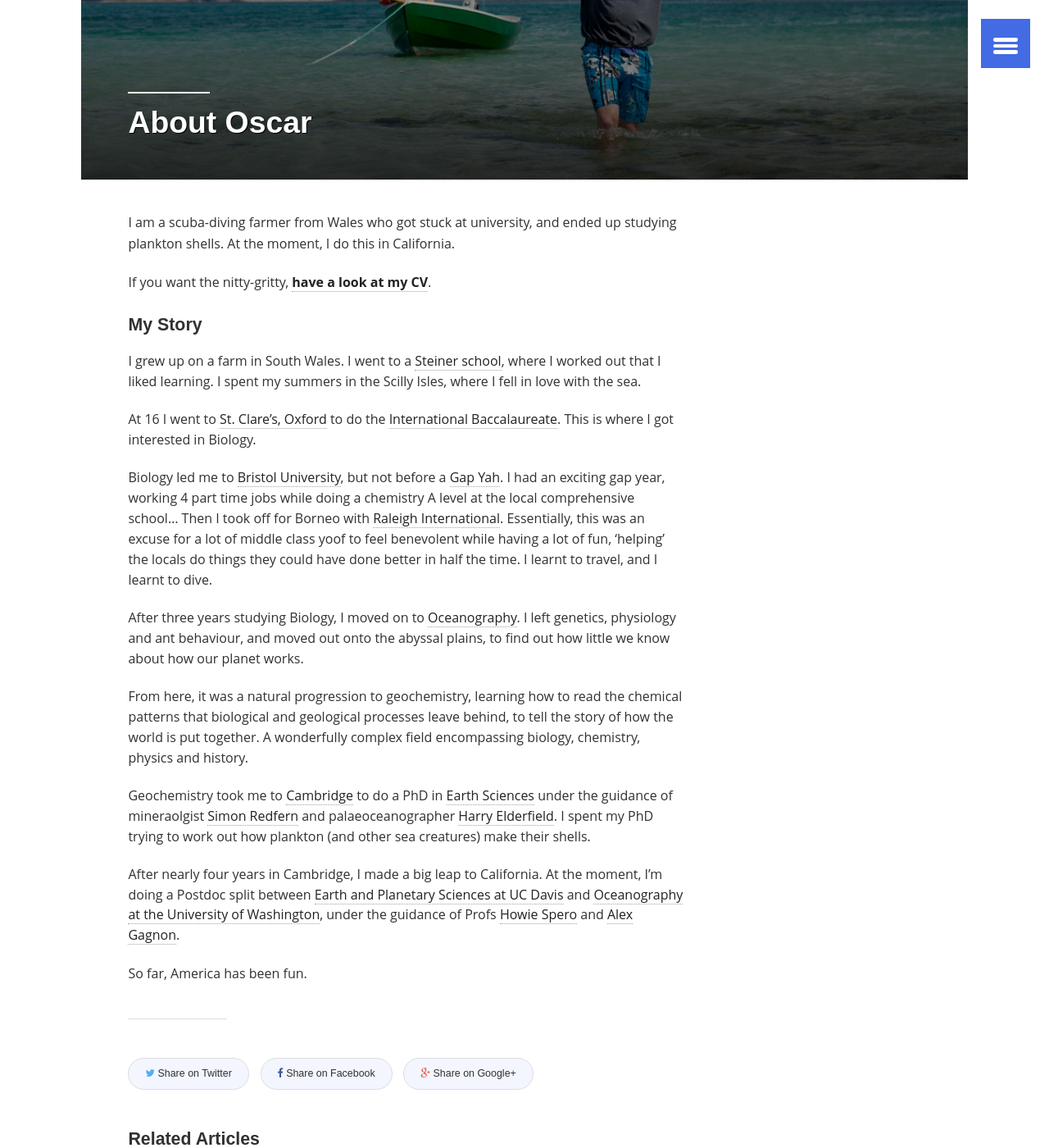
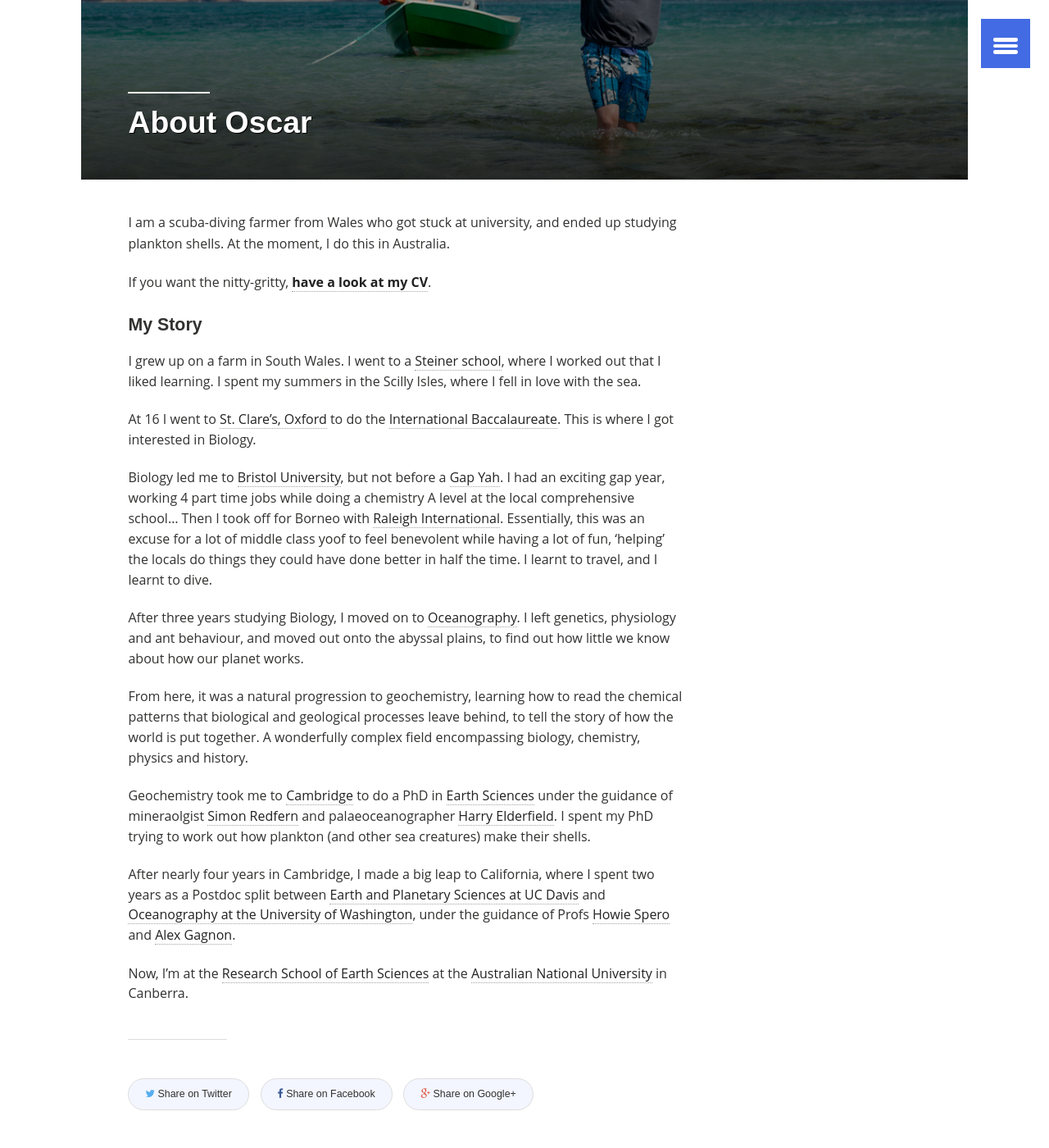
Before and after one commit to oscarbranson/oscarbranson.github.io, a Jekyll site: the page built from about/index.md, in a window 1280 px wide and 1400 px high, scrolled down 478 px. Shown: the whole window at 82% size. Built offline with Jekyll 4.4.1, drawn with Linux system fonts in a browser that asks for light colours.

Commit message:
ANU Update

```diff
--- a/_layouts/home.html
+++ b/_layouts/home.html
@@ -48,7 +48,7 @@
     <div class="page-lead" style="background-image:url({{ site.url }}/images/{{ page.image.feature }})">
       <div class="wrap page-lead-content">
         <h1>Oscar Branson</h1>
-        <h2>Postdoc at UC Davis.</h2>
+        <h2>Research Fellow at ANU.</h2>
         <a href="{{ site.url }}/blog/" class="btn-inverse">Blog</a> &nbsp; <a href="{{ site.url }}/travel/" class="btn-inverse">Adventures</a> &nbsp; <a href="{{ site.url }}/papers/" class="btn-inverse">Science</a>
       </div><!-- /.page-lead-content -->
     </div><!-- /.page-lead -->
--- a/about/index.md
+++ b/about/index.md
@@ -11,7 +11,7 @@
 ads: false
 ---
 
-I am a scuba-diving farmer from Wales who got stuck at university, and ended up studying plankton shells. At the moment, I do this in California.
+I am a scuba-diving farmer from Wales who got stuck at university, and ended up studying plankton shells. At the moment, I do this in Australia.
 
 If you want the nitty-gritty, [**have a look at my CV**](/assets/140928_FullCV.pdf).
 
@@ -29,6 +29,6 @@
 
 Geochemistry took me to [Cambridge](http://www.cam.ac.uk/) to do a PhD in [Earth Sciences](http://www.esc.cam.ac.uk/) under the guidance of mineraolgist [Simon Redfern](https://www.esc.cam.ac.uk/people/academic-staff/simon-redfern) and palaeoceanographer [Harry Elderfield](https://www.esc.cam.ac.uk/people/academic-staff/harry-elderfield). I spent my PhD trying to work out how plankton (and other sea creatures) make their shells.
 
-After nearly four years in Cambridge, I made a big leap to California. At the moment, I'm doing a Postdoc split between [Earth and Planetary Sciences at UC Davis](http://geology.ucdavis.edu/index.php) and [Oceanography at the University of Washington](http://www.ocean.washington.edu/), under the guidance of Profs [Howie Spero](http://geology.ucdavis.edu/people/faculty/spero.php) and [Alex Gagnon](http://www.ocean.washington.edu/home/Alex+Gagnon).
+After nearly four years in Cambridge, I made a big leap to California, where I spent two years as a Postdoc split between [Earth and Planetary Sciences at UC Davis](http://geology.ucdavis.edu/index.php) and [Oceanography at the University of Washington](http://www.ocean.washington.edu/), under the guidance of Profs [Howie Spero](http://geology.ucdavis.edu/people/faculty/spero.php) and [Alex Gagnon](http://www.ocean.washington.edu/home/Alex+Gagnon).
 
-So far, America has been fun.
+Now, I'm at the [Research School of Earth Sciences](http://rses.anu.edu.au/) at the [Australian National University](http://www.anu.edu.au/) in Canberra.
```
